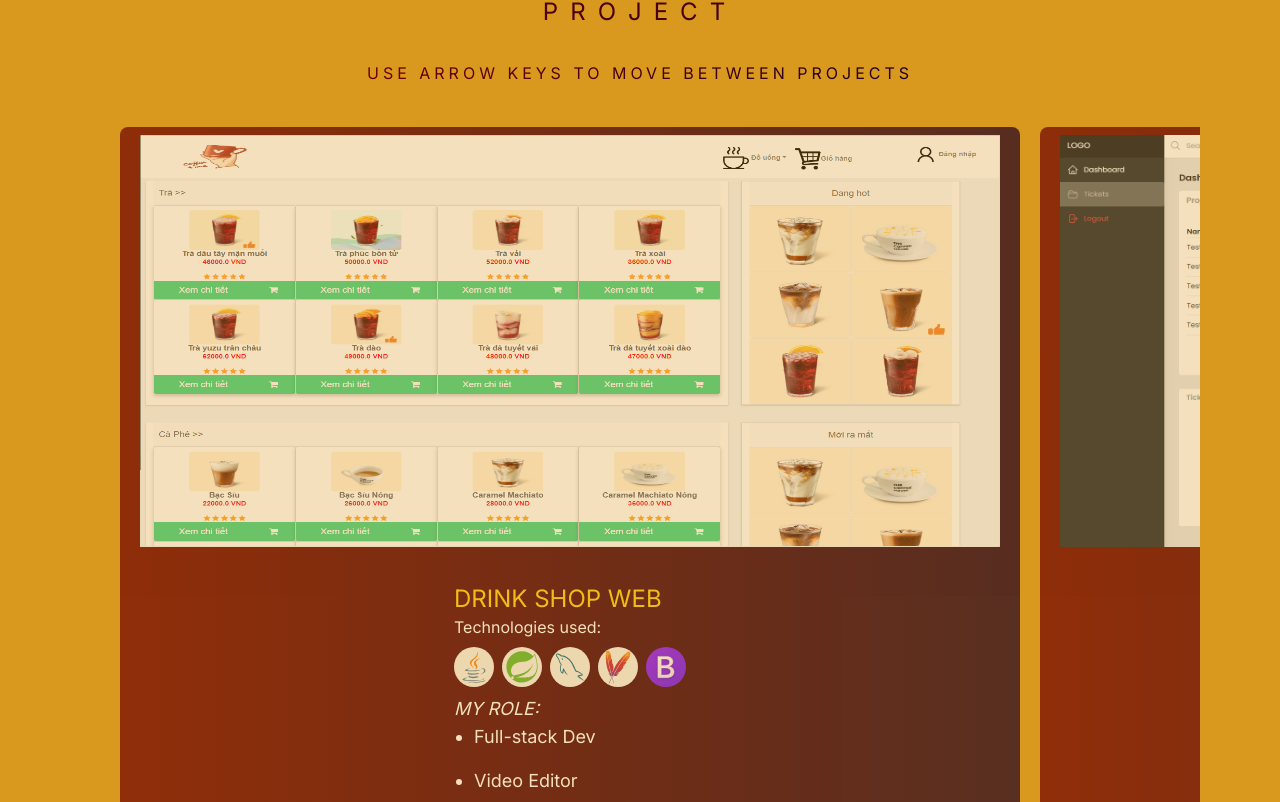
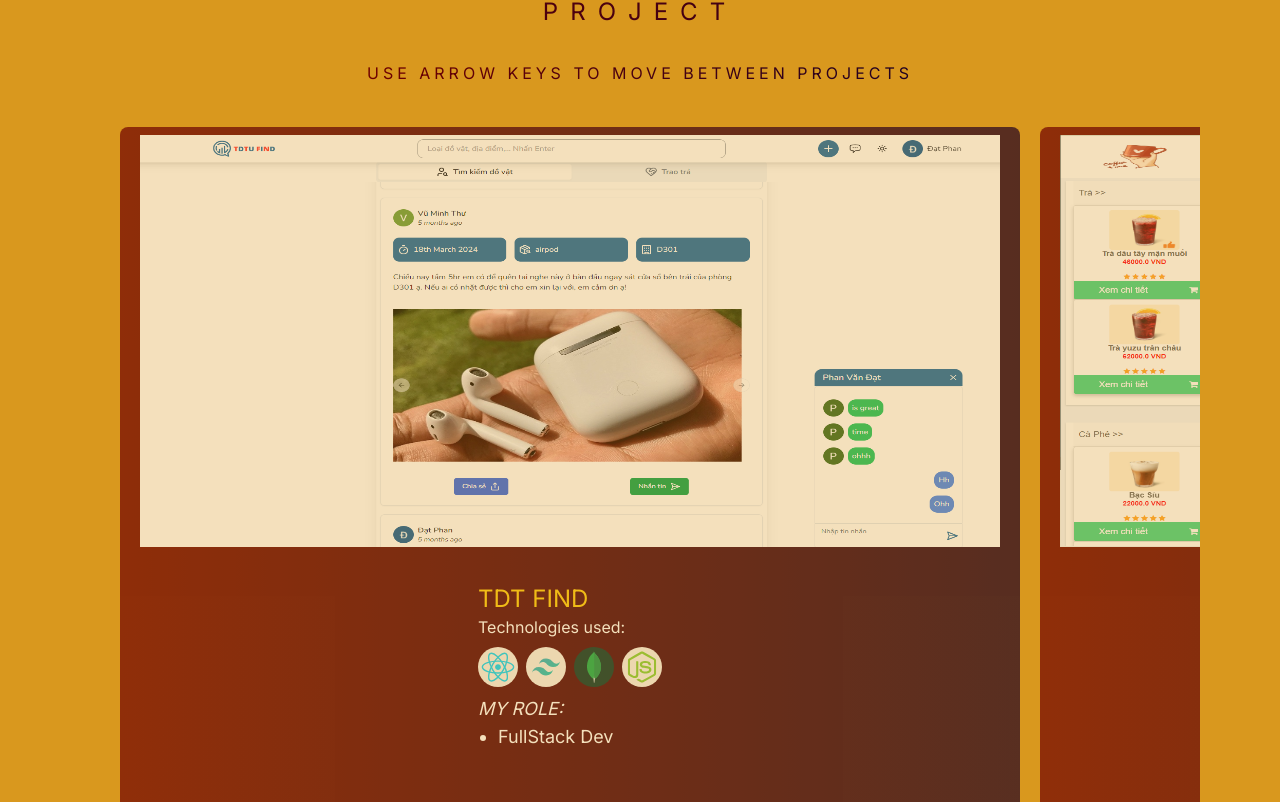
Before and after one commit to LangPhan/my-portfolio, a React (Vite) app: page / in a window 1280 px wide. Shown: the part 2558-3360 px from the top of the page. Built offline with nearby package versions, Linux system fonts and the light colour scheme.

Commit message:
Refactor Project

```diff
--- a/src/components/Project.jsx
+++ b/src/components/Project.jsx
@@ -1,37 +1,99 @@
 import { motion } from "framer-motion";
 import ProjectCard from "./ProjectCart";
+
+import AppStore from "../assets/app-store.png";
 import BugTrackerImg from "../assets/Bug-tracker.png";
-import DrinkStoreImg from "../assets/drink-store.png";
-import AppStore from "../assets/app-store.png";
+import DrinkShop from "../assets/drink-store.png";
+import Phone from "../assets/electric-store.png";
+import TDTUFIND from "../assets/tdtufind.png";
 import Band from "../assets/w3-school-band.png";
-import Phone from "../assets/electric-store.png";
 
+import Bootstrap from "../assets/icons/Bootstrap.svg";
+import CSS from "../assets/icons/CSS.svg";
+import Figma from "../assets/icons/Figma-Light.svg";
+import HTML from "../assets/icons/HTML.svg";
+import Java from "../assets/icons/Java-Light.svg";
+import JavaScript from "../assets/icons/JavaScript.svg";
+import Maven from "../assets/icons/Maven-Light.svg";
+import MongoDB from "../assets/icons/MongoDB.svg";
+import MySQL from "../assets/icons/MySQL-Light.svg";
+import NodeJS from "../assets/icons/NodeJS-Light.svg";
+import PHP from "../assets/icons/PHP-Light.svg";
 import React from "../assets/icons/React-Light.svg";
-import NodeJS from "../assets/icons/NodeJS-Light.svg";
 import Spring from "../assets/icons/Spring-Light.svg";
 import TailwindCSS from "../assets/icons/TailwindCSS-Light.svg";
-import CSS from "../assets/icons/CSS.svg";
-import HTML from "../assets/icons/HTML.svg";
-import Figma from "../assets/icons/Figma-Light.svg";
-import MongoDB from "../assets/icons/MongoDB.svg";
-import MySQL from "../assets/icons/MySQL-Light.svg";
-import PHP from "../assets/icons/PHP-Light.svg";
-import Maven from "../assets/icons/Maven-Light.svg";
-import Java from "../assets/icons/Java-Light.svg";
-import Bootstrap from "../assets/icons/Bootstrap.svg";
-import JavaScript from "../assets/icons/JavaScript.svg";
 
 function Project() {
-  const roleProject1 = ["Front-end Dev"];
-  const techProject1 = [React, NodeJS, TailwindCSS, MongoDB];
-  const roleProject2 = ["Full-stack Dev", "Video Editor"];
-  const techProject2 = [Java, Spring, MySQL, Maven, Bootstrap];
-  const roleProject3 = ["Front-end Dev"];
-  const techProject3 = [HTML, CSS, JavaScript];
-  const roleProject4 = ["Full-stack Dev"];
-  const techProject4 = [PHP, HTML, CSS, Bootstrap, MySQL];
-  const roleProject5 = ["WireFrame", "Mock-up", "Prototype"];
-  const techProject5 = [Figma];
+  const projects = [
+    {
+      title: "tdt find",
+      image: TDTUFIND,
+      roles: ["FullStack Dev"],
+      technologies: [
+        React,
+        TailwindCSS,
+        MongoDB,
+        NodeJS,
+      ],
+    },
+    {
+      title: "drink shop web",
+      image: DrinkShop,
+      roles: ["FullStack Dev"],
+      technologies: [
+        Java,
+        Spring,
+        MySQL,
+        Maven,
+        Bootstrap,
+      ],
+    },
+    {
+      title: "bug tracker",
+      image: BugTrackerImg,
+      roles: ["Front-end Dev"],
+      technologies: [
+        React,
+        NodeJS,
+        TailwindCSS,
+        MongoDB,
+      ],
+    },
+    {
+      title: "app and game marketplace",
+      image: AppStore,
+      roles: ["Front-end Dev"],
+      technologies: [
+        PHP,
+        HTML,
+        CSS,
+        Bootstrap,
+        MySQL,
+      ],
+    },
+    {
+      title:
+        "band music full responsive",
+      image: Band,
+      roles: ["Personal Project"],
+      technologies: [
+        HTML,
+        CSS,
+        JavaScript,
+      ],
+    },
+    {
+      title: "phone store design",
+      image: Phone,
+      roles: [
+        "Wire Frame",
+        "Mock-up",
+        "Prototype",
+      ],
+      technologies: [Figma],
+    },
+  ];
+
   return (
     <motion.div
       initial={{ opacity: 0, y: -50 }}
@@ -44,42 +106,26 @@ function Project() {
         Project
       </h2>
       <h2 className="absolute top-[12%] uppercase text-md text-center gradientText tracking-[4px]">
-        Use arrow keys to move between projects
+        Use arrow keys to move between
+        projects
       </h2>
       <div
         className="mt-[30%] sm:mt-[14%] w-full flex space-x-5
       overflow-x-scroll p-10 snap-x snap-mandatory scroll"
       >
-        <ProjectCard
-          name="Drink Shop Web"
-          img={DrinkStoreImg}
-          roles={roleProject2}
-          techs={techProject2}
-        />
-        <ProjectCard
-          name={"Bug Tracker"}
-          img={BugTrackerImg}
-          roles={roleProject1}
-          techs={techProject1}
-        />
-        <ProjectCard
-          name={"Band Music Full Responsive"}
-          img={Band}
-          roles={roleProject3}
-          techs={techProject3}
-        />
-        <ProjectCard
-          name={"App Store Web"}
-          img={AppStore}
-          roles={roleProject4}
-          techs={techProject4}
-        />
-        <ProjectCard
-          name={"Phone Store Design"}
-          img={Phone}
-          roles={roleProject5}
-          techs={techProject5}
-        />
+        {projects.map((project) => {
+          return (
+            <ProjectCard
+              key={project.name}
+              name={project.title}
+              img={project.image}
+              roles={project.roles}
+              techs={
+                project.technologies
+              }
+            />
+          );
+        })}
       </div>
     </motion.div>
   );
```
Also changed, not shown: public/logo.svg (added), src/assets/tdtufind.png (added).
